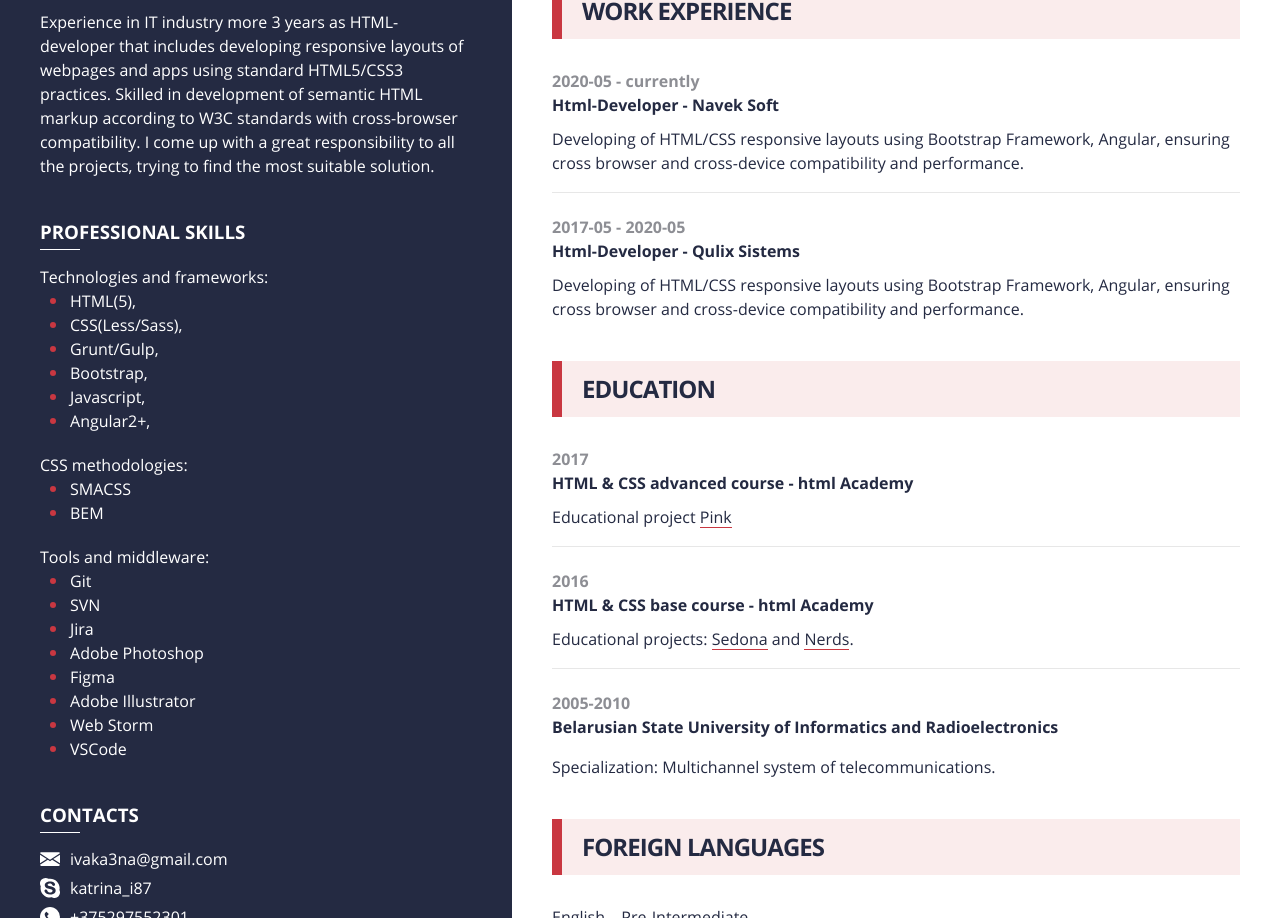
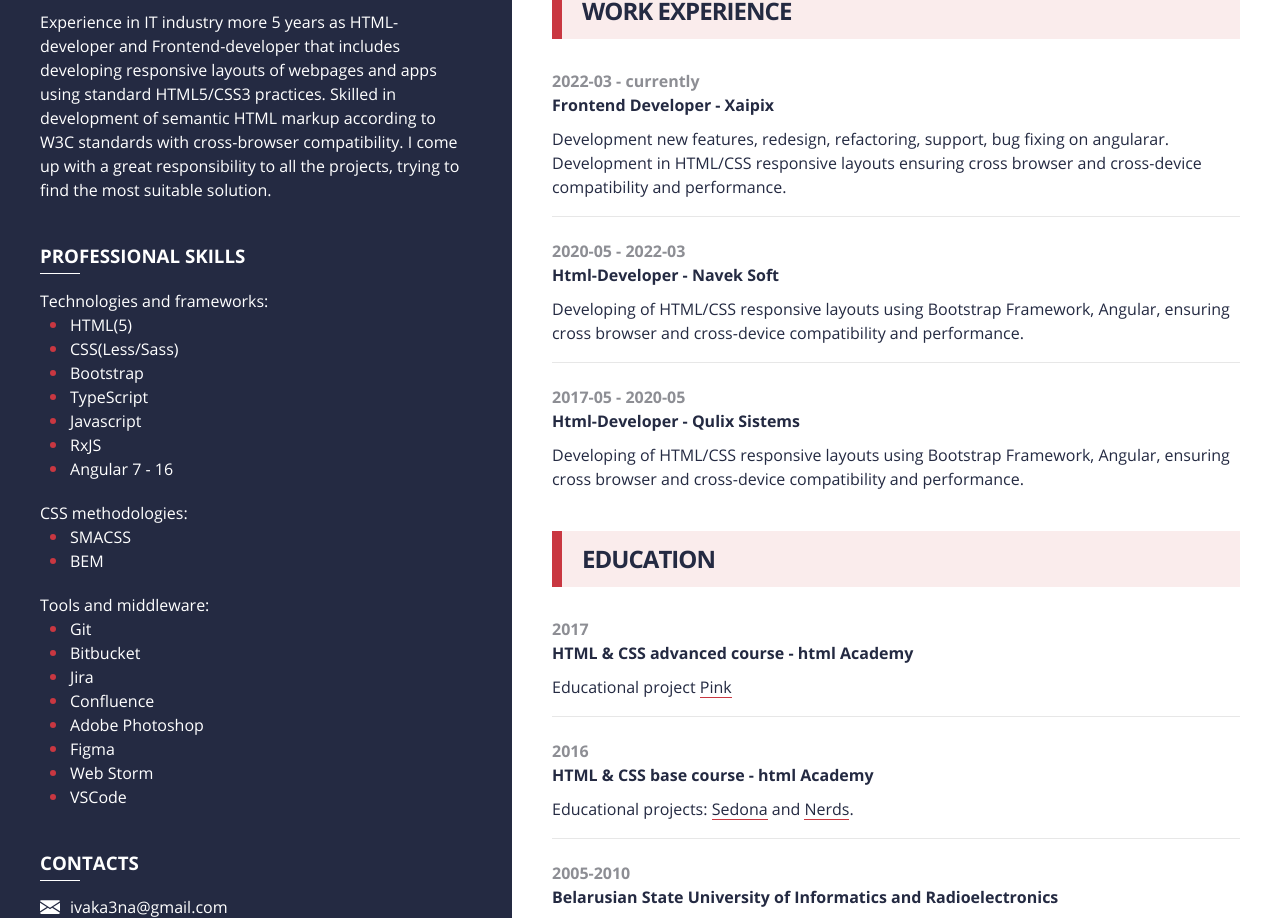
Before and after one commit to katrinaiva/rsschool-cv, a plain HTML site: page index.html in a window 1280 px wide. Shown: the part 337-1255 px from the top of the page. Drawn offline with Linux system fonts and the light colour scheme.

Commit message:
Update index.html

```diff
--- a/index.html
+++ b/index.html
@@ -35,7 +35,7 @@
         <section class="aside-section">
           <h3 class="aside-section__title">Summary</h3>
           <p class="aside-section__text">
-            Experience in IT industry more 3 years as HTML-developer that
+            Experience in IT industry more 5 years as HTML-developer and Frontend-developer that
             includes developing responsive layouts of webpages and apps using
             standard HTML5/CSS3 practices. Skilled in development of semantic
             HTML markup according to W3C standards with cross-browser
@@ -49,12 +49,13 @@
             <li class="skills-list__item">
               Technologies and frameworks:
               <ul>
-                <li>HTML(5),</li>
-                <li>CSS(Less/Sass),</li>
-                <li>Grunt/Gulp,</li>
-                <li>Bootstrap,</li>
-                <li>Javascript,</li>
-                <li>Angular2+,</li>
+                <li>HTML(5)</li>
+                <li>CSS(Less/Sass)</li>
+                <li>Bootstrap</li>
+                <li>TypeScript</li>
+                <li>Javascript</li>
+                <li>RxJS</li>
+                <li>Angular 7 - 16</li>
               </ul>
             </li>
             <li class="skills-list__item">
@@ -69,11 +70,11 @@
               Tools and middleware:
               <ul>
                 <li>Git</li>
-                <li>SVN</li>
+                <li>Bitbucket</li>
                 <li>Jira</li>
+                <li>Confluence</li>
                 <li>Adobe Photoshop</li>
                 <li>Figma</li>
-                <li>Adobe Illustrator</li>
                 <li>Web Storm</li>
                 <li>VSCode</li>
               </ul>
@@ -96,26 +97,26 @@
               >
             </li>
             <li class="aside-section__item">
-              <a class="aside-section__link" href="skype:katrina_i87"
+              <a class="aside-section__link" href="https://www.linkedin.com/in/iev/"
                 ><img
                   class="aside-section__icon"
                   src="images/icon-skype.svg"
-                  alt="icon-skype"
+                  alt="icon-in"
                   width="20"
                   height="20"
                 />
-                katrina_i87</a
+                https://www.linkedin.com/in/iev/</a
               >
             </li>
             <li class="aside-section__item">
-              <a class="aside-section__link" href="tel:+375297552301">
+              <a class="aside-section__link" href="tel:+48508563686">
                 <img
                   class="aside-section__icon"
                   src="images/icon-phone-call.svg"
                   alt="icon-phone"
                   width="20"
                   height="20"
-                />+375297552301</a
+                />+48508563686</a
               >
             </li>
           </ul>
@@ -125,9 +126,22 @@
         <section class="main-section">
           <h2 class="main-section__title">Work Experience</h2>
           <dl class="main-section__list">
+
             <div class="main-section__item">
               <dt class="main-section__termin">
-                <time>2020-05 </time>- <span>currently</span>
+                <time>2022-03 </time>- <span>currently</span>
+                <p>Frontend Developer - Xaipix</p>
+              </dt>
+
+              <dd class="main-section__description">
+                 Development new features, redesign, refactoring, support, bug fixing on angularar. Development in HTML/CSS responsive layouts ensuring cross browser and cross-device
+                compatibility and performance.
+              </dd>
+            </div>
+
+            <div class="main-section__item">
+              <dt class="main-section__termin">
+                <time>2020-05 </time>- <span>2022-03</span>
                 <p>Html-Developer - Navek Soft</p>
               </dt>
 
```
